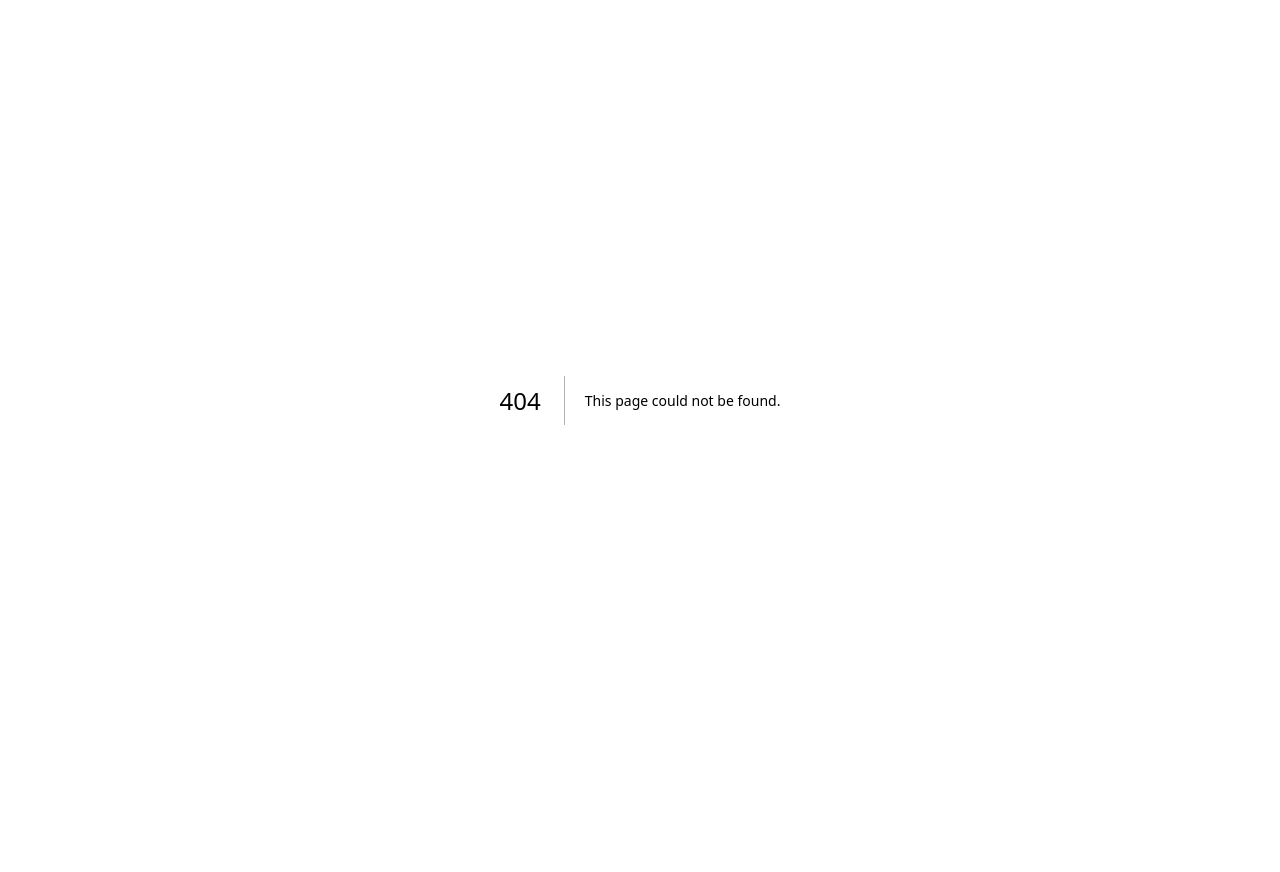
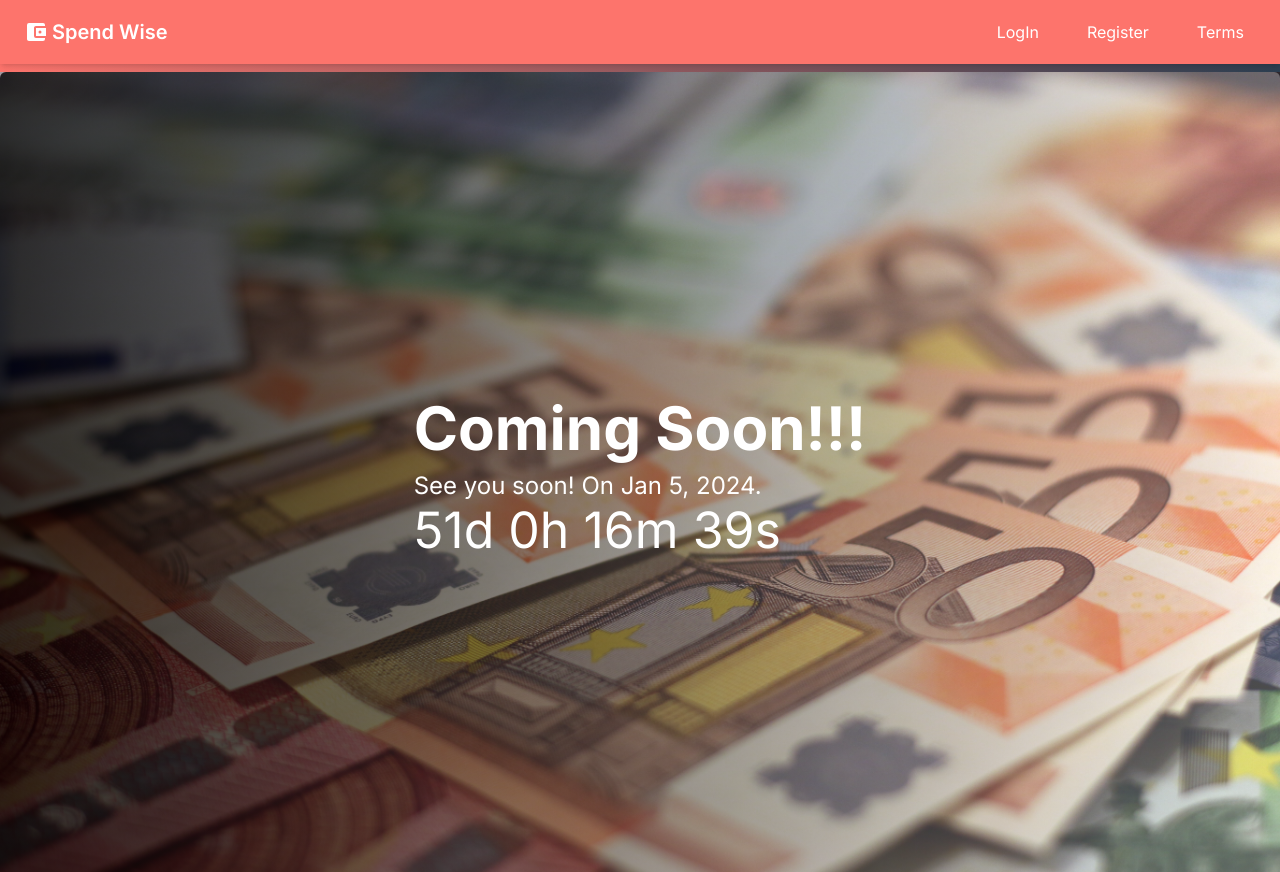
Before and after one commit to AniruddhaGawali/Spend-Wise, a Next.js app in the folder web/: page /pages/register in a window 1280 px wide. Before the commit this address had no page. Before the commit the page ends 800 px from the top, so only its background shows below. Built offline with nearby package versions, Linux system fonts and the light colour scheme.

Commit message:
update:register page added

```diff
--- /dev/null
+++ b/web/app/pages/register/page.jsx
@@ -0,0 +1,15 @@
+import React from 'react';
+import {ComingSoon} from '@/app/components/ComingSoon.js/page';
+import {Navbar} from '@/app/components/Navbar/page';
+
+
+const Register = () => {
+  return (
+    <div>
+        <Navbar/>
+        <ComingSoon/>
+    </div>
+  )
+}
+
+export default Register
```
